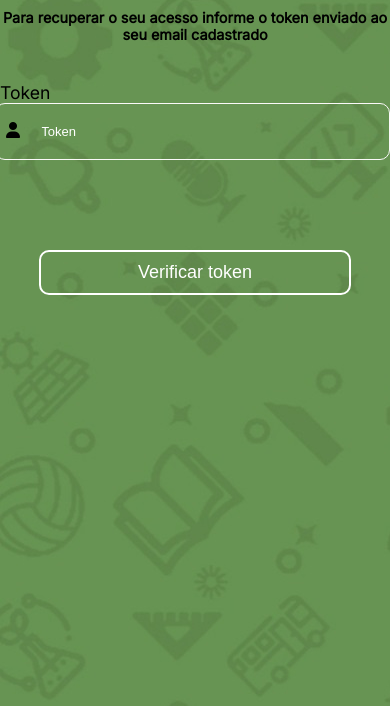
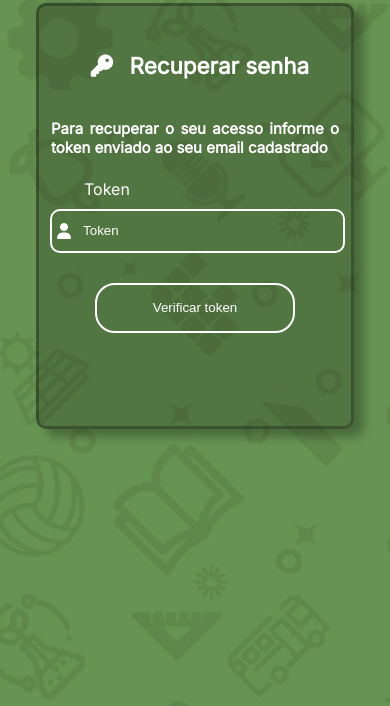
Before and after one commit to ValdsonSilva/front_soticon, a plain HTML site: page front/public/pages/token.html in a window 390 px wide. Shown: the part 138-844 px from the top of the page. Drawn offline with Linux system fonts and the light colour scheme.

Commit message:
feat: Responsividade e design system

```diff
--- a/front/public/pages/token.html
+++ b/front/public/pages/token.html
@@ -1,23 +1,24 @@
 <!DOCTYPE html>
 <html lang="pt-br">
-
 <head>
     <meta charset="UTF-8">
-    <meta http-equiv="X-UA-Compatible" content="IE=edge">>
+    <meta http-equiv="X-UA-Compatible" content="IE=edge">
     <meta name="viewport" content="width=device-width, initial-scale=1.0">
     <script src="https://kit.fontawesome.com/a772aefe7b.js" crossorigin="anonymous"></script>
-    <link rel="stylesheet" href="../styles/recSenha.css">
+    <link rel="stylesheet" href="../styles/recToken.css">
     <title>CORTEX - IFPI/RECUPERAR SENHA/TOKEN</title>
     <link rel="shortcut icon" href="../images/logoOnibus.png" type="image/x-icon">
 </head>
-
 <body background="../images/backgroundCortex.jpg">
-    <h1>
-        <img src="../images/logoifpi.png" alt="Instituto federal de educação, ciência e tecnologia. PIAUÍ" />
-    </h1>
+    <a href="../index.html" class="retornar">
+        <h1><img src="../images/logoifpi.png" alt="Instituto federal de educação, ciência e tecnologia. PIAUÍ"/></h1>
+    </a>
     <div id="form">
         <form onsubmit="verificarToken(event)">
-            <h2>Recuperar senha</h2>
+            <h2>
+                <i class="fas fa-key" style="margin: 10px;"></i>
+                Recuperar senha
+            </h2>
             <h3>Para recuperar o seu acesso informe o token enviado ao seu email cadastrado</h3>
 
             <label for="token">Token</label>
--- a/front/public/styles/recSenha.css
+++ b/front/public/styles/recSenha.css
@@ -60,8 +60,8 @@ label{
     font-size: 1.1rem;
 }
 
-.input{
-    min-width: 280px;
+.input {
+    width: 280px;
     border-radius: 10px;
     border: solid 1px rgb(251 249 249);
     padding: 10px;
@@ -130,10 +130,42 @@ a#recSenha:hover {
 
 @media screen and (max-width: 767px) {
     #form_recSenha {
-        width: 50%;
+        width: 80%;
+        height: 400px;
+        /* background-color: red; */
+        display: flex;
+        justify-content: center;
+        align-items: center;
+        padding: 10px;
+        gap: 0;
+    }
+
+    #form_recSenha h2 {
+        /* text-align: justify; */
+        display: flex;
+        justify-content: center;
+        align-items: center;
+        width: 90%;
+        height: 50px;
+        margin-left: 10px;
+        /* background-color: blueviolet; */
+    }
+
+    label {
+        margin-left: 5px;
+    }
+
+    .input {
+        /* background-color: blue; */
+        width: 90%;
+        height: 30px;
+        display: flex;
+        justify-content: center;
+        align-items: center;
+        margin-left: 5px;
     }
 }
 
-@media screen and (min-width: 768px) and (max-width: 1023px){
+/* @media screen and (min-width: 768px) and (max-width: 1023px){
 
-}
+} */
--- /dev/null
+++ b/front/public/styles/recToken.css
@@ -0,0 +1,132 @@
+@import url('https://fonts.googleapis.com/css2?family=Inter&display=swap');
+
+body {
+    display: flex;
+    justify-content: center;
+    flex-direction: column;
+    padding: 0;
+    margin: 0;
+    font-family: Inter;
+}
+
+h1 img{
+    width: 250px;
+    margin: 10px 0px 0px 10px;
+    display: flex;
+    justify-content: left;
+}
+
+h2{
+    text-align: center;
+    font-size: 1.4rem;
+    margin-bottom: 3%;
+}
+
+#form {
+    /* background-color: red; */
+    width: 100%;
+    display: flex;
+    justify-content: center;
+    align-items: center;
+}
+
+form {
+    border: 2px solid #fff;
+    width: 400px;
+    height: 400px;
+    margin-inline: 60px;
+    padding-top: 20px;
+    display: flex;
+    /* justify-content: center; */
+    align-items: center;
+    flex-direction: column;
+    color: #fff;
+    gap: 10px;
+    border-radius: 15px;
+    border: solid 3px rgba(0, 0, 0, 0.281);
+    border-radius: 10px;
+    box-shadow: 10px 8px 10px rgba(0, 0, 0, 0.281);
+    background-color: #0003;
+    margin: 20px;
+}
+
+form > h3 {
+    text-align: center;
+}
+
+form > label {
+    width: 100%;
+    padding-left: 50px;
+    margin-left: 40px;
+    /* background-color: green; */
+}
+
+.input {
+    display: flex;
+    justify-content: center;
+    align-items: center;
+    width: 300px;
+    height: 30px;
+    padding: 5px;
+    background-color: transparent;
+    border: 2px solid #fff;
+    border-radius: 10px;
+    gap: 10px;
+}
+
+input {
+    width: 100%;
+    height: 100%;
+    background-color: transparent;
+    outline: none;
+    border: none;
+    color: #fff;
+}
+
+input::placeholder {
+    color: #fff;
+}
+
+button {
+    width: 200px;
+    height: 50px;
+    border-radius: 20px;
+    background-color: transparent;
+    border: 2px solid #fff;
+    color: #fff;
+    margin-top: 20px;
+}
+
+button:hover {
+    font-weight: 700;
+}
+
+@media screen and (max-width: 767px) {
+    form {
+        width: 80%;
+        height: 400px;
+        /* background-color: rgb(92, 92, 147); */
+    }
+
+    form h3 {
+        text-align: justify;
+        margin: 12px;
+        font-size: 15px;
+    }
+
+    label {
+        width: 70%;
+        /* margin-left: px; */
+    }
+
+    .input {
+        /* background-color: blue; */
+        width: 90%;
+        height: 30px;
+        display: flex;
+        justify-content: center;
+        align-items: center;
+        margin-left: 5px;
+        gap: 10px;
+    }
+}
```
Also changed, not shown: front/public/pages/atualizaSenha.html (+9 -6 lines), front/public/pages/recSenha.html (+3 -1 lines).
